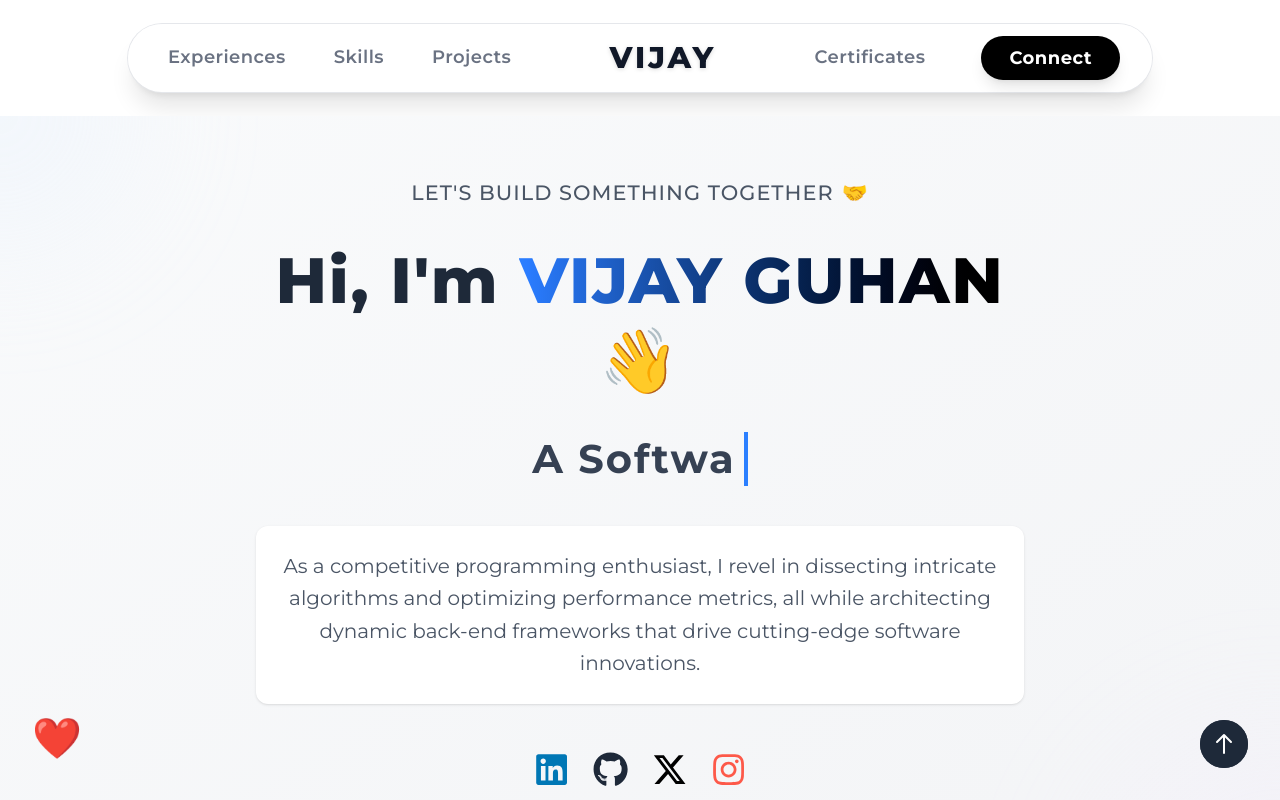
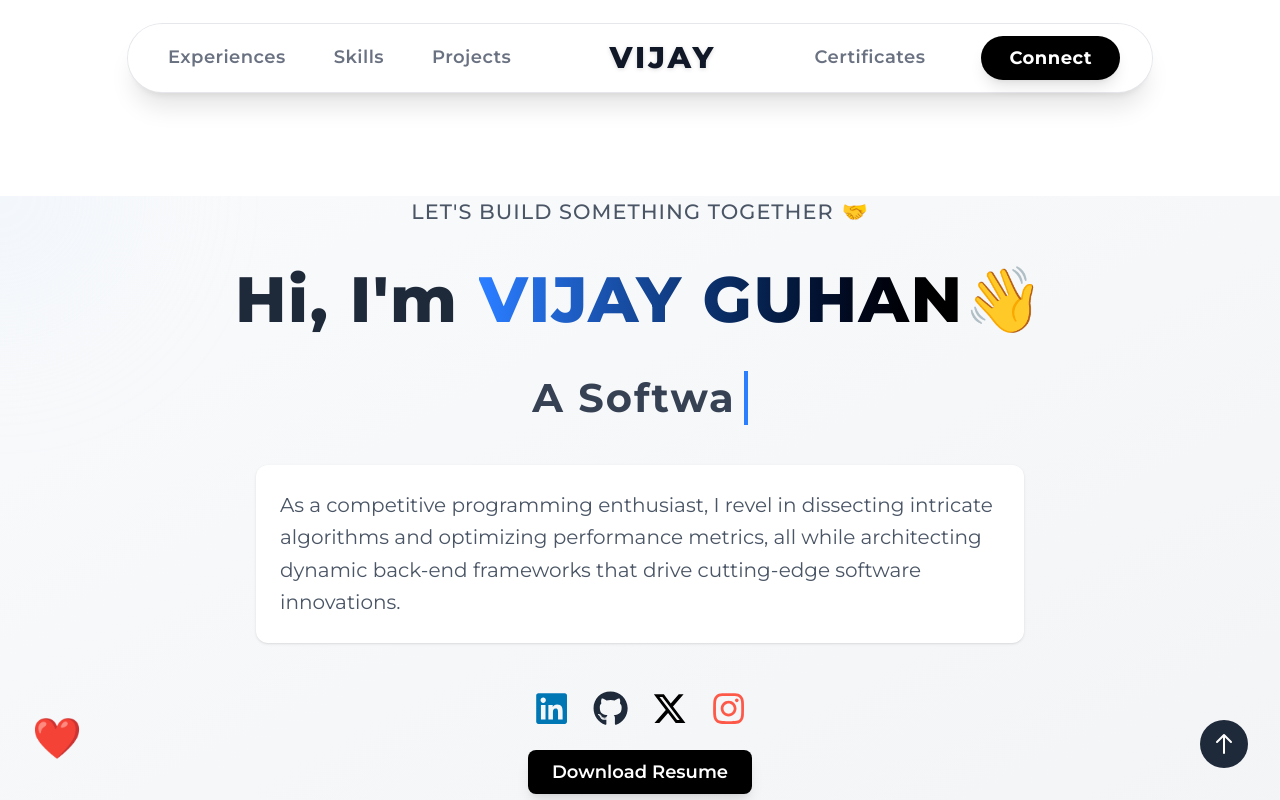
Before and after one commit to vijayguhan10/vijay-portfolio, a React (Vite) app: page / in a window 1280 px wide. Shown: the top 800 px of the page. Built offline with nearby package versions, Linux system fonts and the light colour scheme; a web font is replaced by a local one.

Commit message:
updated the home container

```diff
--- a/src/components/AboutMe.jsx
+++ b/src/components/AboutMe.jsx
@@ -73,7 +73,7 @@ const AboutMe = () => {
           <div className="relative w-full max-w-xs sm:max-w-sm md:max-w-md lg:max-w-lg h-64 sm:h-[350px] md:h-[450px] lg:h-[550px] overflow-hidden flex items-center justify-center">
             <img
               src={profileImage}
-              alt="Kayal Ennian A G"
+              alt="Vijay Guhan"
               className="rounded-br-[10%] rounded-tl-[10%] w-[70%] h-full "
             />
             <div className="absolute inset-0 to-transparent"></div>
@@ -88,29 +88,8 @@ const AboutMe = () => {
         </span>
       </div>
 
-      {/* Scroll to top button */}
-      <div className="fixed right-4 sm:right-8 bottom-4 sm:bottom-8">
-        <button
-          onClick={() => window.scrollTo({ top: 0, behavior: "smooth" })}
-          className="bg-gray-800 text-white p-3 rounded-full hover:bg-gray-700 transition duration-300"
-          aria-label="Scroll to top"
-        >
-          <svg
-            xmlns="http://www.w3.org/2000/svg"
-            className="h-6 w-6"
-            fill="none"
-            viewBox="0 0 24 24"
-            stroke="currentColor"
-          >
-            <path
-              strokeLinecap="round"
-              strokeLinejoin="round"
-              strokeWidth={2}
-              d="M5 10l7-7m0 0l7 7m-7-7v18"
-            />
-          </svg>
-        </button>
-      </div>
+
+
     </div>
   );
 };
--- a/src/components/Home.jsx
+++ b/src/components/Home.jsx
@@ -50,13 +50,11 @@ const Home = () => {
   }, []);
 
   return (
-    <div className="min-h-screen flex flex-col justify-center items-center bg-gradient-to-br from-gray-50 to-gray-100 relative overflow-hidden">
+    <div className="sm:mt-3  xl:mt-20 flex flex-col justify-center items-center bg-gradient-to-br from-gray-50 to-gray-100 relative overflow-hidden">
       {/* Background elements */}
       <div className="absolute top-0 left-0 w-40 h-40 sm:w-72 sm:h-72 bg-blue-100 rounded-full filter blur-3xl opacity-20 -translate-x-1/2 -translate-y-1/2"></div>
-      <div className="absolute bottom-0 right-0 w-56 h-56 sm:w-96 sm:h-96 bg-purple-100 rounded-full filter blur-3xl opacity-20 translate-x-1/2 translate-y-1/2"></div>
 
-      <div className=" text-center relative z-10 px-2 xs:px-4 sm:px-4 md:px-0 w-full max-w-3xl">
-        <div className="text-[1rem] xs:text-[1.1rem] sm:text-[1.3rem] text-gray-600 font-medium tracking-wider mb-2 flex items-center justify-center">
+        <div className="text-[1rem] xs:text-[1.1rem] sm:text-[1.3rem] text-gray-600 font-medium tracking-wider flex items-center justify-center">
           LET'S BUILD SOMETHING TOGETHER
           <span
             role="img"
@@ -71,7 +69,7 @@ const Home = () => {
           Hi, I'm{" "}
           <span className="bg-clip-text text-transparent bg-gradient-to-r from-blue-500 to-black">
             VIJAY GUHAN
-          </span>{" "}
+          </span>
           <span
             role="img"
             aria-label="waving hand"
@@ -138,7 +136,7 @@ const Home = () => {
         </div>
 
         {/* Download Resume Button */}
-        <div className="mt-6 flex justify-center">
+        <div className="mt-6 mb-20 flex justify-center">
           <a
             href="https://drive.google.com/uc?export=download&id=1qOYVSDADpW8gxs-Tn4iUebMsVdVW9KIC"
             className="bg-black hover:bg-grey-800 text-white font-semibold py-2 px-6 rounded-lg shadow-lg transition-all duration-200 text-base sm:text-lg"
@@ -150,11 +148,6 @@ const Home = () => {
           </a>
         </div>
       </div>
-
-      <div className="fixed left-4 xs:left-6 sm:left-8 bottom-4 xs:bottom-6 sm:bottom-8 text-[2rem] xs:text-[2.2rem] sm:text-[2.5rem] select-none animate-pulse z-20">
-
-      </div>
-    </div>
   );
 };
 
```
